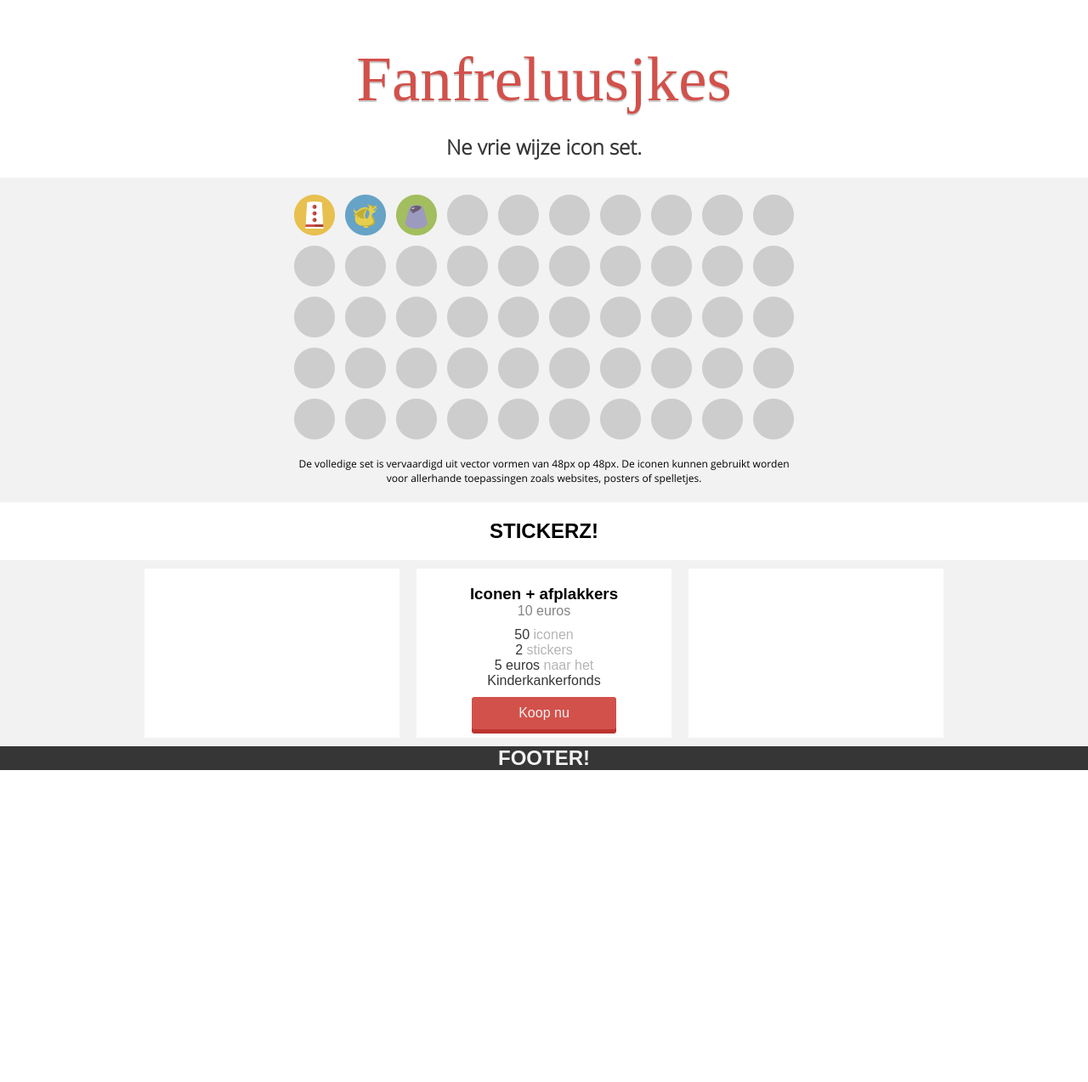
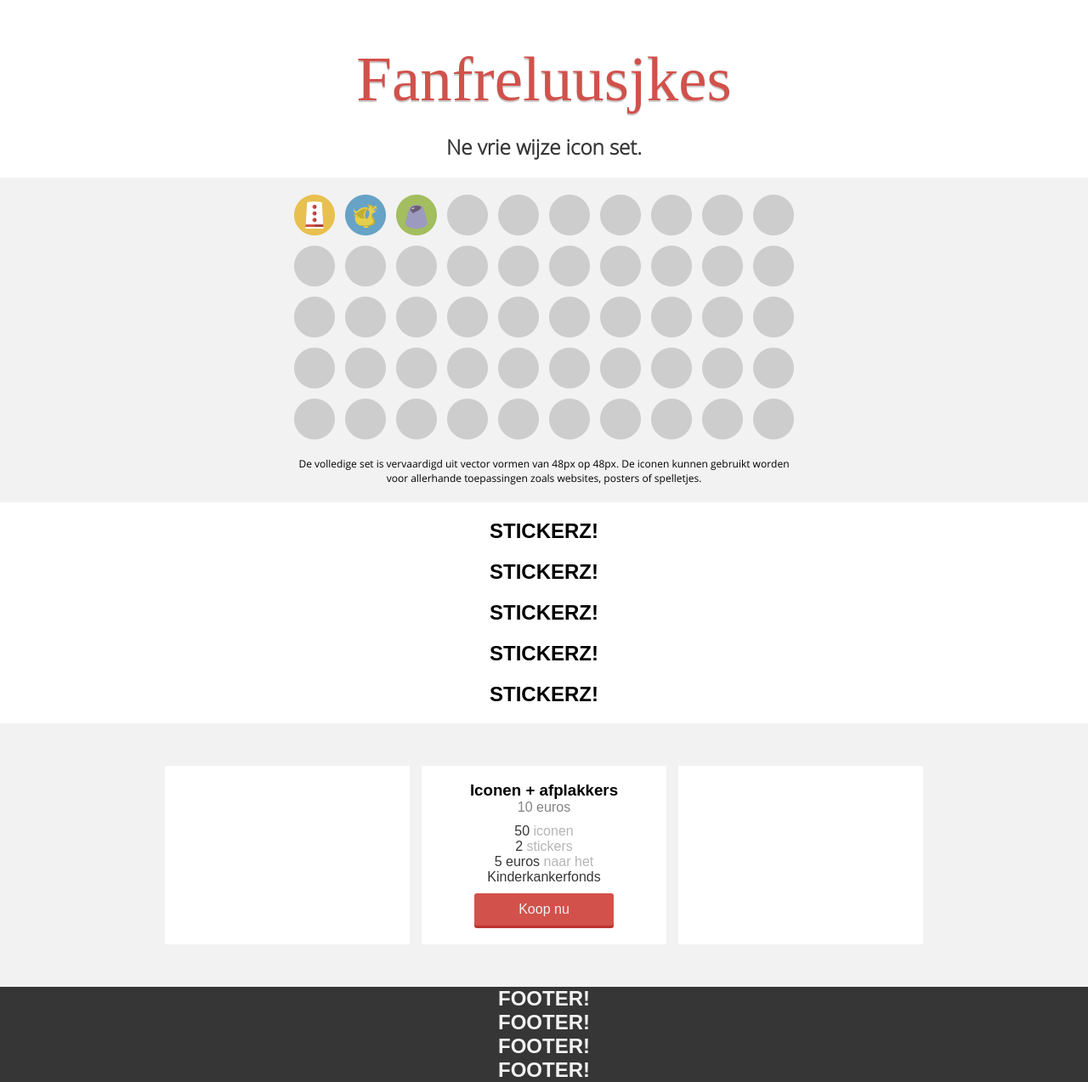
Before and after one commit to vdclouis/fanfreluusjkes, a Jekyll site: the page built from index.html, in a window 1280 px wide. Shown: the whole page at 85% size. Built offline with Jekyll 4.4.1, drawn with Linux system fonts in a browser that asks for light colours; some web fonts are replaced; before the commit the page ends 906 px from its top, so only the background shows below that.

Commit message:
swaggeuh

```diff
--- a/_includes/footer.html
+++ b/_includes/footer.html
@@ -1,4 +1,7 @@
   <footer>
+    <h2>FOOTER!</h2>
+    <h2>FOOTER!</h2>
+    <h2>FOOTER!</h2>
     <h2>FOOTER!</h2>
   </footer>
 </div> <!-- /container -->
--- a/css/main.css
+++ b/css/main.css
@@ -62,17 +62,20 @@
   text-align: center; }
 
 .buy {
-  background: #f2f2f2; }
+  background: #f2f2f2;
+  padding: 40px 0; }
   .buy .flex {
-    display: -webkit-flex;
-    display: flex;
     margin: 0 auto;
-    max-width: 960px;
-    -webkit-flex-flow: row;
-    flex-flow: row; }
+    text-align: center;
+    max-width: 960px; }
     .buy .flex div {
-      margin: 10px;
-      background: white; }
+      margin: 10px 5px;
+      background: white;
+      height: 210px;
+      width: 30%;
+      min-width: 200px;
+      display: inline-block;
+      vertical-align: top; }
       .buy .flex div h3 {
         margin-bottom: 0;
         text-align: center; }
@@ -97,25 +100,10 @@
         width: 50%;
         border-radius: 3px;
         background: #d2514b;
-        box-shadow: 0 5px 0 #bb352f;
+        box-shadow: 0 3px 0 #bb352f;
         color: #f2f2f2;
         text-align: center;
         text-decoration: none; }
-    .buy .flex .left {
-      -webkit-flex: 33%;
-      flex: 33%;
-      -webkit-order: 1;
-      order: 1; }
-    .buy .flex .center {
-      -webkit-flex: 33%;
-      flex: 33%;
-      -webkit-order: 2;
-      order: 2; }
-    .buy .flex .right {
-      -webkit-flex: 33%;
-      flex: 33%;
-      -webkit-order: 3;
-      order: 3; }
 
 footer {
   background: #363636;
@@ -123,3 +111,14 @@
   text-align: center; }
   footer h2 {
     margin: 0; }
+
+@media only screen and (max-width: 680px) {
+  .buy .flex div {
+    display: block;
+    -webkit-box-sizing: border-box;
+    -moz-box-sizing: border-box;
+    -ms-box-sizing: border-box;
+    box-sizing: border-box;
+    padding: 10px;
+    width: 100%;
+    margin: 10px auto; } }
--- a/index.html
+++ b/index.html
@@ -11,6 +11,10 @@
 </div>
 
 <div class="blank">
+  <h2>STICKERZ!</h2>
+  <h2>STICKERZ!</h2>
+  <h2>STICKERZ!</h2>
+  <h2>STICKERZ!</h2>
   <h2>STICKERZ!</h2>
 </div>
 
```
Also changed, not shown: css/main.scss (+27 -23 lines).
